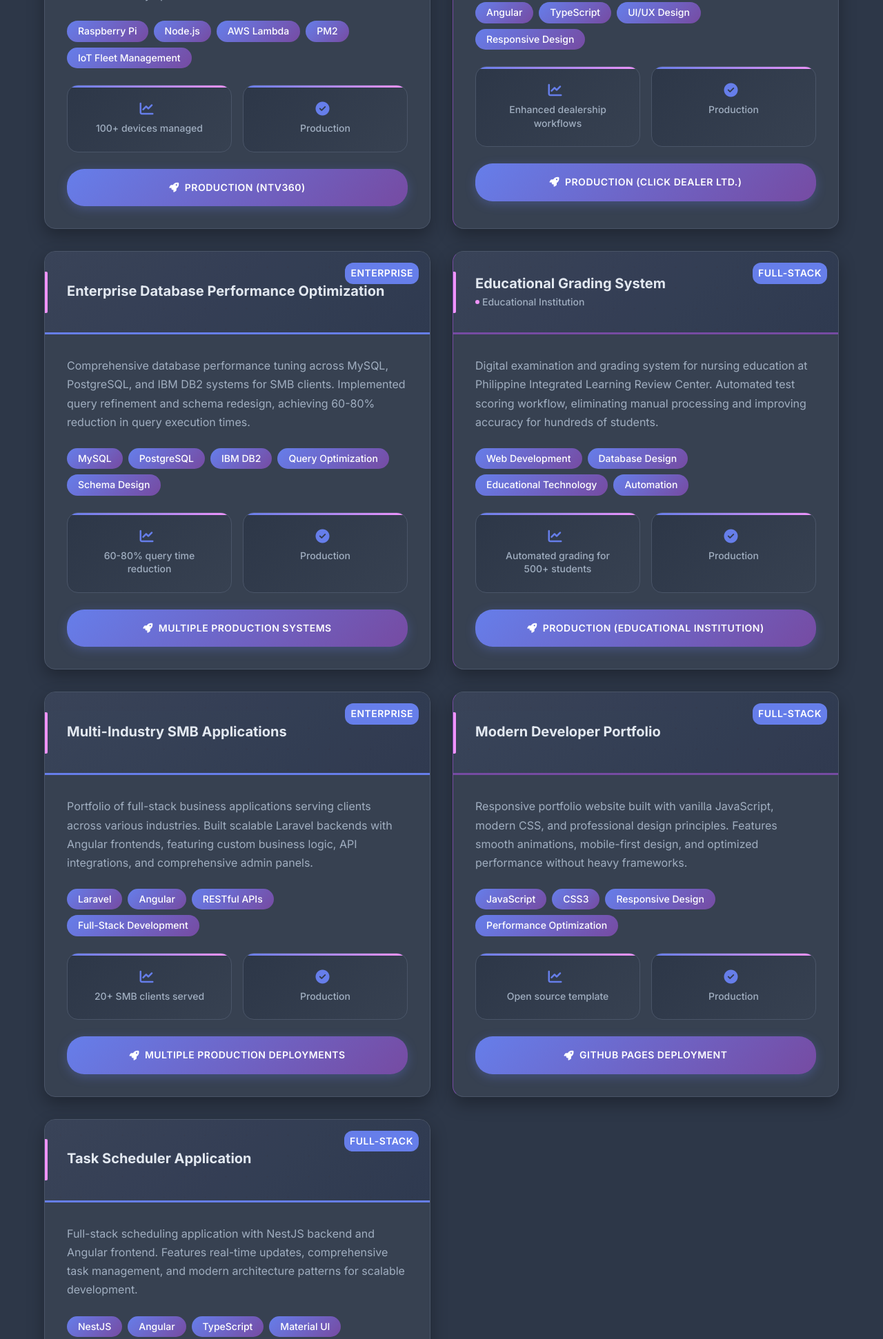
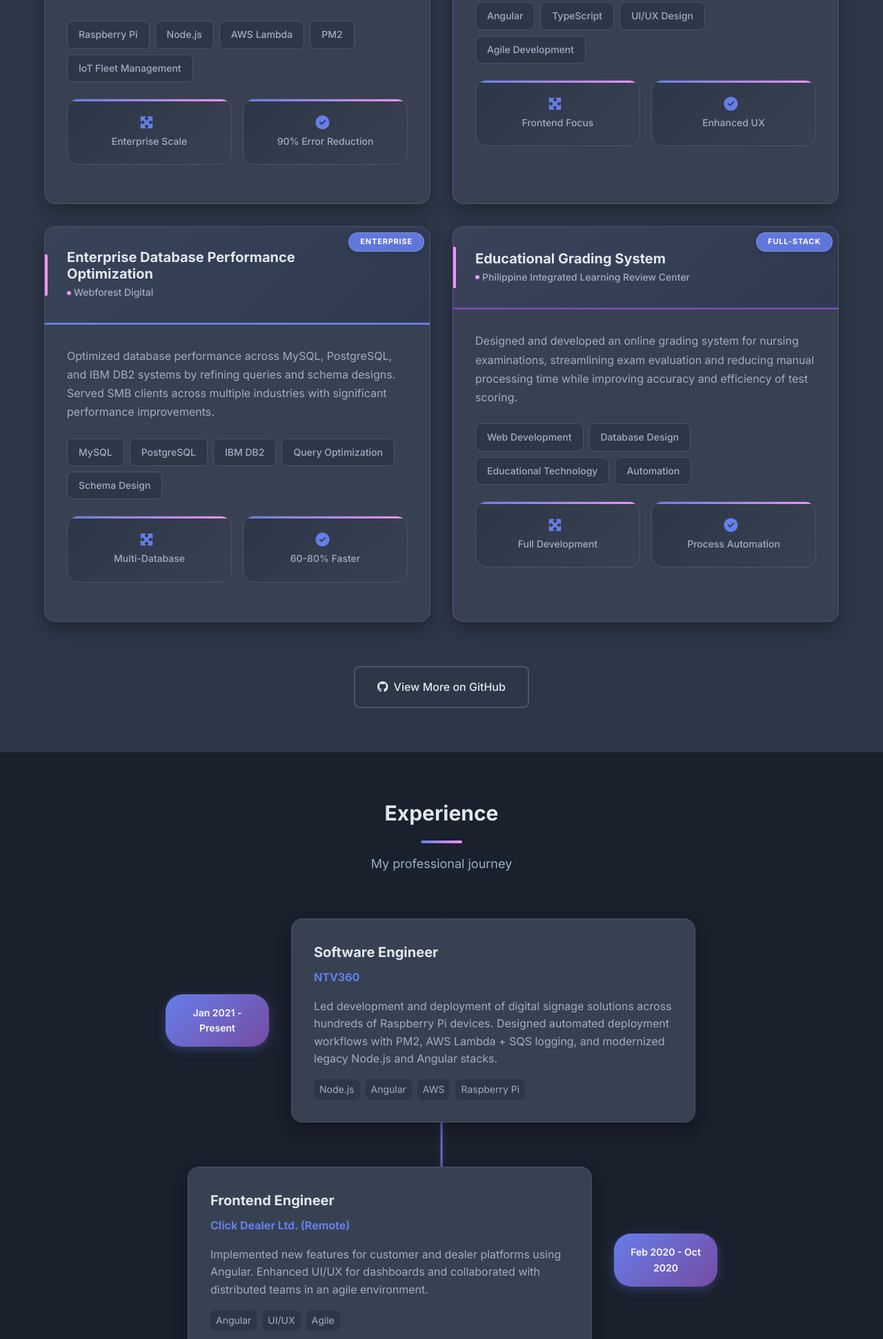
Before and after one commit to msaguindang/github-pages-portfolio, a website: page index.html in a window 1280 px wide. Shown: the part 3034-4976 px from the top of the page at 69% size. Drawn offline with Linux system fonts and the light colour scheme.

Commit message:
feat: Streamline project components and improve visual consistency
Content Improvements:
- Removed redundant timeframe dates (already shown in experience section)
- Replaced varied impact/achievement metrics with standardized 'Scope' and 'Result' format
- Updated project descriptions with more specific resume-based content
- Used consistent metric labels: 'Enterprise Scale', 'Frontend Focus', etc.

Visual Balance Fixes:
- Added min-height (80px) to metric items for consistent card heights
- Improved text wrapping and alignment in metric labels
- Enhanced metric item layout with flexbox for better centering
- Removed unused timeframe styling
- Updated icons to better represent scope (expand-arrows) and results (check-circle)

Result: Much cleaner project showcase with consistent visual hierarchy and no redundant information.

```diff
--- a/script.js
+++ b/script.js
@@ -157,65 +157,38 @@ function initProjectsGrid() {
     const projects = [
         {
             title: 'Digital Signage IoT Platform',
-            description: 'Enterprise digital signage solution deployed across hundreds of Raspberry Pi devices. Reduced deployment errors by 90% through automated workflows with PM2 process control and AWS Lambda + SQS logging. Improved system performance and content delivery speed.',
-            image: '📺',
+            description: 'Led development and deployment of digital signage solutions across hundreds of Raspberry Pi devices. Designed automated deployment workflows with PM2 process control, AWS Lambda + SQS logging, and modernized legacy Node.js and Angular stacks.',
             technologies: ['Raspberry Pi', 'Node.js', 'AWS Lambda', 'PM2', 'IoT Fleet Management'],
-            impact: '100+ devices managed',
-            status: 'Production (NTV360)',
+            scope: 'Enterprise Scale',
+            result: '90% Error Reduction',
+            company: 'NTV360',
             category: ['enterprise', 'iot']
         },
         {
             title: 'Automotive Dealer Platform',
-            description: 'Enhanced customer and dealer management platform for automotive industry. Improved dashboard usability and responsiveness, resulting in better workflow efficiency and enhanced user satisfaction for dealership clients.',
-            image: '🚗',
-            technologies: ['Angular', 'TypeScript', 'UI/UX Design', 'Responsive Design'],
-            impact: 'Enhanced dealership workflows',
-            status: 'Production (Click Dealer Ltd.)',
+            description: 'Implemented new features for customer and dealer platforms using Angular. Enhanced UI/UX for dashboards, optimizing workflows for dealership clients in an agile development environment.',
+            technologies: ['Angular', 'TypeScript', 'UI/UX Design', 'Agile Development'],
+            scope: 'Frontend Focus',
+            result: 'Enhanced UX',
+            company: 'Click Dealer Ltd.',
             category: ['enterprise', 'fullstack']
         },
         {
             title: 'Enterprise Database Performance Optimization',
-            description: 'Comprehensive database performance tuning across MySQL, PostgreSQL, and IBM DB2 systems for SMB clients. Implemented query refinement and schema redesign, achieving 60-80% reduction in query execution times.',
-            image: '🗄️',
+            description: 'Optimized database performance across MySQL, PostgreSQL, and IBM DB2 systems by refining queries and schema designs. Served SMB clients across multiple industries with significant performance improvements.',
             technologies: ['MySQL', 'PostgreSQL', 'IBM DB2', 'Query Optimization', 'Schema Design'],
-            impact: '60-80% query time reduction',
-            status: 'Multiple Production Systems',
+            scope: 'Multi-Database',
+            result: '60-80% Faster',
+            company: 'Webforest Digital',
             category: ['enterprise']
         },
         {
             title: 'Educational Grading System',
-            description: 'Digital examination and grading system for nursing education at Philippine Integrated Learning Review Center. Automated test scoring workflow, eliminating manual processing and improving accuracy for hundreds of students.',
-            image: '📋',
+            description: 'Designed and developed an online grading system for nursing examinations, streamlining exam evaluation and reducing manual processing time while improving accuracy and efficiency of test scoring.',
             technologies: ['Web Development', 'Database Design', 'Educational Technology', 'Automation'],
-            impact: 'Automated grading for 500+ students',
-            status: 'Production (Educational Institution)',
-            category: ['fullstack']
-        },
-        {
-            title: 'Multi-Industry SMB Applications',
-            description: 'Portfolio of full-stack business applications serving clients across various industries. Built scalable Laravel backends with Angular frontends, featuring custom business logic, API integrations, and comprehensive admin panels.',
-            image: '🏢',
-            technologies: ['Laravel', 'Angular', 'RESTful APIs', 'Full-Stack Development'],
-            impact: '20+ SMB clients served',
-            status: 'Multiple Production Deployments',
-            category: ['enterprise', 'fullstack']
-        },
-        {
-            title: 'Modern Developer Portfolio',
-            description: 'Responsive portfolio website built with vanilla JavaScript, modern CSS, and professional design principles. Features smooth animations, mobile-first design, and optimized performance without heavy frameworks.',
-            image: '🌐',
-            technologies: ['JavaScript', 'CSS3', 'Responsive Design', 'Performance Optimization'],
-            impact: 'Open source template',
-            status: 'GitHub Pages Deployment',
-            category: ['fullstack']
-        },
-        {
-            title: 'Task Scheduler Application',
-            description: 'Full-stack scheduling application with NestJS backend and Angular frontend. Features real-time updates, comprehensive task management, and modern architecture patterns for scalable development.',
-            image: '📅',
-            technologies: ['NestJS', 'Angular', 'TypeScript', 'Material UI'],
-            impact: 'Personal productivity tool',
-            status: 'Active Development',
+            scope: 'Full Development',
+            result: 'Process Automation',
+            company: 'Philippine Integrated Learning Review Center',
             category: ['fullstack']
         }
     ];
@@ -233,10 +206,8 @@ function createProjectCard(project) {
     card.className = 'project-card';
     card.setAttribute('data-category', project.category.join(' '));
 
-    // Extract company name from status for cleaner display
-    const company = project.status.includes('(')
-        ? project.status.match(/\(([^)]+)\)/)?.[1] || ''
-        : project.status;
+    // Use company name directly from project data
+    const company = project.company;
 
     // Determine primary category for badge
     const primaryCategory = project.category[0];
@@ -251,7 +222,7 @@ function createProjectCard(project) {
             <div class="project-type-indicator"></div>
             <div class="project-category-badge">${categoryLabels[primaryCategory] || primaryCategory.toUpperCase()}</div>
             <h3 class="project-title">${project.title}</h3>
-            ${company !== project.status ? `<div class="project-company">${company}</div>` : ''}
+            <div class="project-company">${company}</div>
         </div>
         <div class="project-content">
             <p class="project-description">${project.description}</p>
@@ -263,21 +234,16 @@ function createProjectCard(project) {
             <div class="project-metrics">
                 <div class="metric-item">
                     <span class="metric-value">
-                        <i class="fas fa-chart-line"></i>
+                        <i class="fas fa-expand-arrows-alt"></i>
                     </span>
-                    <div class="metric-label">${project.impact}</div>
+                    <div class="metric-label">${project.scope}</div>
                 </div>
                 <div class="metric-item">
                     <span class="metric-value">
                         <i class="fas fa-check-circle"></i>
                     </span>
-                    <div class="metric-label">Production</div>
+                    <div class="metric-label">${project.result}</div>
                 </div>
-            </div>
-
-            <div class="project-status">
-                <i class="fas fa-rocket"></i>
-                <span>${project.status}</span>
             </div>
         </div>
     `;
--- a/styles.css
+++ b/styles.css
@@ -558,8 +558,9 @@ body {
 }
 
 .project-card:hover .project-category-badge {
-    background: var(--accent-color);
+    background: rgba(240, 147, 251, 0.9);
     transform: scale(1.05);
+    box-shadow: 0 4px 12px rgba(240, 147, 251, 0.3);
 }
 
 .project-card:nth-child(even) {
@@ -581,6 +582,7 @@ body {
 .project-header {
     background: linear-gradient(135deg, var(--bg-card), var(--bg-secondary));
     padding: var(--spacing-xl);
+    padding-right: calc(var(--spacing-xl) + 80px);
     color: var(--text-primary);
     position: relative;
     overflow: hidden;
@@ -608,16 +610,20 @@ body {
 
 .project-category-badge {
     position: absolute;
-    top: var(--spacing-md);
-    right: var(--spacing-md);
-    background: var(--primary-color);
+    top: var(--spacing-sm);
+    right: var(--spacing-sm);
+    background: rgba(102, 126, 234, 0.9);
     color: white;
-    padding: var(--spacing-xs) var(--spacing-sm);
-    border-radius: 12px;
-    font-size: var(--font-size-sm);
-    font-weight: 600;
+    padding: var(--spacing-xs) var(--spacing-md);
+    border-radius: 16px;
+    font-size: 11px;
+    font-weight: 700;
     text-transform: uppercase;
-    letter-spacing: 0.5px;
+    letter-spacing: 0.8px;
+    backdrop-filter: blur(10px);
+    border: 1px solid rgba(255, 255, 255, 0.2);
+    box-shadow: 0 2px 8px rgba(0, 0, 0, 0.15);
+    transition: var(--transition);
 }
 
 .project-type-indicator {
@@ -660,6 +666,7 @@ body {
     border-radius: 50%;
 }
 
+
 .project-content {
     padding: var(--spacing-xl);
 }
@@ -679,13 +686,37 @@ body {
 }
 
 .tech-tag {
-    background: linear-gradient(135deg, var(--primary-color), var(--secondary-color));
-    color: white;
-    padding: var(--spacing-xs) var(--spacing-md);
-    border-radius: 20px;
+    background: var(--bg-secondary);
+    color: var(--text-secondary);
+    border: 1px solid var(--border-color);
+    padding: var(--spacing-sm) var(--spacing-md);
+    border-radius: var(--border-radius);
     font-size: var(--font-size-sm);
     font-weight: 500;
-    border: none;
+    transition: var(--transition);
+    position: relative;
+    overflow: hidden;
+}
+
+.tech-tag::before {
+    content: '';
+    position: absolute;
+    top: 0;
+    left: -100%;
+    width: 100%;
+    height: 100%;
+    background: linear-gradient(90deg, transparent, rgba(102, 126, 234, 0.1), transparent);
+    transition: left 0.5s ease;
+}
+
+.tech-tag:hover {
+    border-color: var(--primary-color);
+    color: var(--primary-color);
+    transform: translateY(-1px);
+}
+
+.tech-tag:hover::before {
+    left: 100%;
 }
 
 .project-metrics {
@@ -704,6 +735,10 @@ body {
     transition: var(--transition);
     position: relative;
     overflow: hidden;
+    min-height: 80px;
+    display: flex;
+    flex-direction: column;
+    justify-content: center;
 }
 
 .metric-item::before {
@@ -740,35 +775,14 @@ body {
     font-size: var(--font-size-sm);
     color: var(--text-secondary);
     font-weight: 500;
-    line-height: 1.4;
+    line-height: 1.3;
+    text-align: center;
+    word-break: break-word;
+    hyphens: auto;
+    max-width: 100%;
 }
 
-.project-status {
-    display: flex;
-    align-items: center;
-    justify-content: center;
-    gap: var(--spacing-sm);
-    background: linear-gradient(135deg, var(--primary-color), var(--secondary-color));
-    color: white;
-    padding: var(--spacing-md) var(--spacing-lg);
-    border-radius: 25px;
-    font-size: var(--font-size-sm);
-    font-weight: 600;
-    margin-top: var(--spacing-lg);
-    box-shadow: 0 4px 15px rgba(102, 126, 234, 0.3);
-    transition: var(--transition);
-    text-transform: uppercase;
-    letter-spacing: 0.5px;
-}
 
-.project-status:hover {
-    transform: translateY(-1px);
-    box-shadow: 0 6px 20px rgba(102, 126, 234, 0.4);
-}
-
-.project-status i {
-    font-size: var(--font-size-sm);
-}
 
 .projects-cta {
     text-align: center;
@@ -790,9 +804,12 @@ body {
     position: absolute;
     left: 50%;
     transform: translateX(-50%);
-    width: 2px;
+    width: 3px;
     height: 100%;
-    background: var(--border-color);
+    background: linear-gradient(to bottom, var(--primary-color), var(--secondary-color), var(--accent-color));
+    border-radius: 2px;
+    box-shadow: 0 0 10px rgba(102, 126, 234, 0.3);
+    z-index: 0;
 }
 
 .timeline-item {
@@ -800,21 +817,67 @@ body {
     margin-bottom: var(--spacing-3xl);
     display: flex;
     align-items: center;
+    opacity: 0;
+    transform: translateY(30px);
+    animation: fadeInUp 0.6s ease forwards;
 }
 
-.timeline-item:nth-child(odd) {
+.timeline-item:nth-child(1) { animation-delay: 0.1s; }
+.timeline-item:nth-child(2) { animation-delay: 0.3s; }
+.timeline-item:nth-child(3) { animation-delay: 0.5s; }
+.timeline-item:nth-child(4) { animation-delay: 0.7s; }
+
+@keyframes fadeInUp {
+    to {
+        opacity: 1;
+        transform: translateY(0);
+    }
+}
+
+.timeline-item:nth-child(even) {
     flex-direction: row-reverse;
+}
+
+.timeline-item::after {
+    content: '';
+    position: absolute;
+    left: 50%;
+    top: 50%;
+    transform: translate(-50%, -50%);
+    width: 14px;
+    height: 14px;
+    background: var(--primary-color);
+    border: 3px solid var(--bg-primary);
+    border-radius: 50%;
+    z-index: 1;
+    transition: var(--transition);
+    box-shadow: 0 0 0 3px rgba(102, 126, 234, 0.2);
+}
+
+.timeline-item:hover::after {
+    background: var(--accent-color);
+    transform: translate(-50%, -50%) scale(1.1);
+    box-shadow: 0 0 0 4px rgba(240, 147, 251, 0.3);
 }
 
 .timeline-date {
     flex: 0 0 150px;
     text-align: center;
-    background: var(--primary-color);
+    background: linear-gradient(135deg, var(--primary-color), var(--secondary-color));
     color: white;
-    padding: var(--spacing-sm) var(--spacing-md);
-    border-radius: var(--border-radius);
-    font-weight: 500;
+    padding: var(--spacing-md) var(--spacing-lg);
+    border-radius: 25px;
+    font-weight: 600;
     font-size: var(--font-size-sm);
+    box-shadow: 0 4px 15px rgba(102, 126, 234, 0.3);
+    transition: var(--transition);
+    position: relative;
+    z-index: 3;
+}
+
+.timeline-date:hover {
+    transform: scale(1.05);
+    box-shadow: 0 6px 20px rgba(102, 126, 234, 0.4);
 }
 
 .timeline-content {
@@ -825,6 +888,31 @@ body {
     box-shadow: var(--shadow);
     margin: 0 var(--spacing-xl);
     border: 1px solid var(--border-color);
+    transition: var(--transition);
+    position: relative;
+    overflow: hidden;
+    z-index: 2;
+}
+
+.timeline-content::before {
+    content: '';
+    position: absolute;
+    top: 0;
+    left: -100%;
+    width: 100%;
+    height: 100%;
+    background: linear-gradient(90deg, transparent, rgba(102, 126, 234, 0.03), transparent);
+    transition: left 0.8s ease;
+}
+
+.timeline-content:hover {
+    transform: translateY(-5px);
+    box-shadow: var(--shadow-lg);
+    border-color: var(--primary-color);
+}
+
+.timeline-content:hover::before {
+    left: 100%;
 }
 
 .timeline-content h3 {
```
